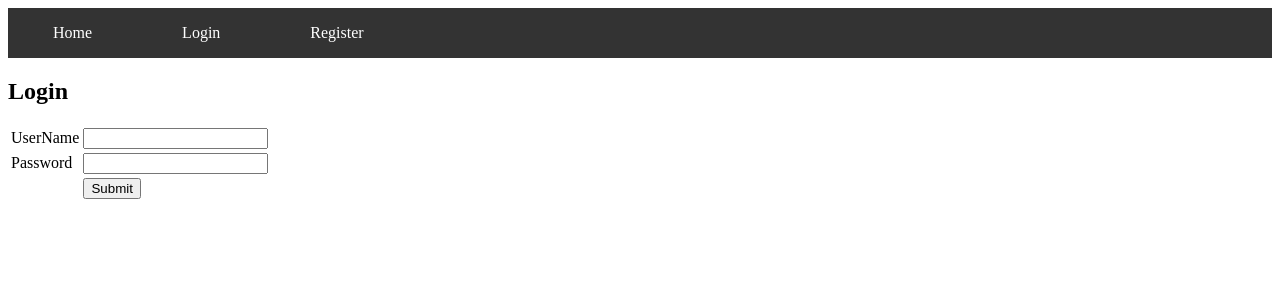
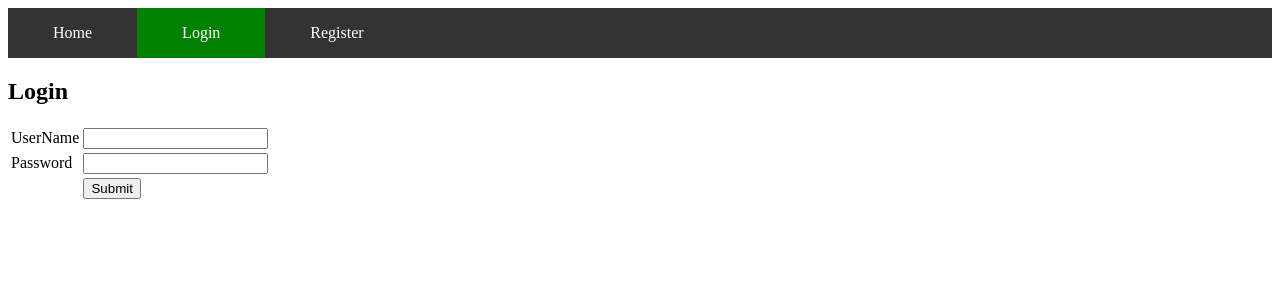
Before and after one commit to SreeMahalaxmiGudipati/Angular_LoginRegister, an Angular app: page /login in a window 1280 px wide. Shown: the top 300 px of the page. Built offline with nearby package versions, Linux system fonts and the light colour scheme.

Commit message:
adding routerlinkActive

```diff
--- a/src/app/app.component.css
+++ b/src/app/app.component.css
@@ -24,6 +24,6 @@ ul {
   li a:hover {
     background-color: green;
   }
-  /* .active {
-    background-color: #04AA6D;
-  } */
+  .active {
+    background-color: green;
+  }
--- a/src/app/app.component.html
+++ b/src/app/app.component.html
@@ -1,9 +1,9 @@
 <div class="container">
   <div class="nav">
     <ul>
-      <li><a routerLink="home" class="active">Home</a></li>
-      <li><a routerLink="login">Login</a></li>
-      <li><a routerLink="register">Register</a></li>
+      <li [routerLinkActive]="'active'"><a routerLink="home">Home</a></li>
+      <li [routerLinkActive]="'active'"><a routerLink="login">Login</a></li>
+      <li [routerLinkActive]="'active'"><a routerLink="register">Register</a></li>
     </ul>
   </div>
 
```
